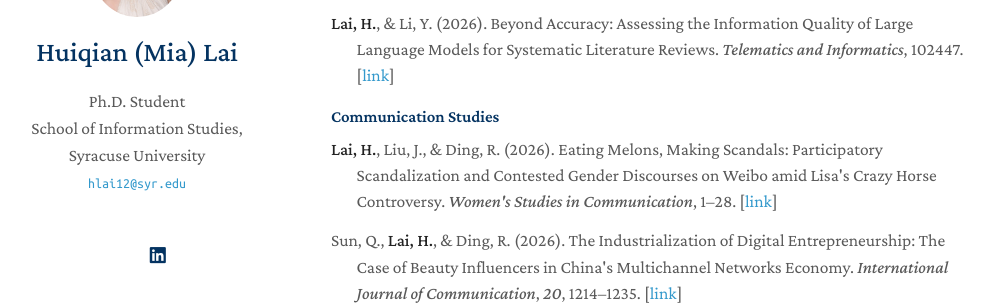
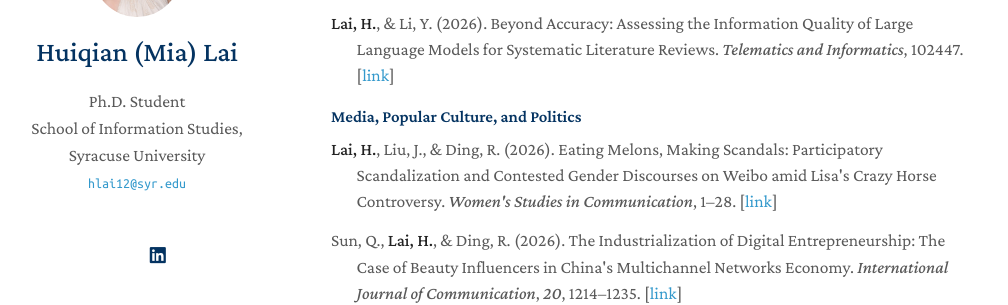
Before and after one commit to HuiqianLai/HuiqianLai.github.io, a Jekyll site: the page built from index.md, in a window 1280 px wide and 900 px high, scrolled down 2329 px. Shown: the part 153-458 px from the top of the window, without its empty margins (139-1147 px from the left). Built offline with Jekyll 4.4.1, drawn with Linux system fonts in a browser that asks for light colours; a style sheet for code colours, icons or effects is not loaded.

Commit message:
Rename Communication Studies group to Media, Popular Culture, and Politics
Co-Authored-By: Claude Opus 5.5 <noreply@anthropic.com>

```diff
--- a/_data/publications.yml
+++ b/_data/publications.yml
@@ -6,7 +6,7 @@ selected:
     ids: [fastfood, desire-deference]
   - heading: LLM Behavior in Social Contexts
     ids: [llm-sex, safe-scripted, entertainment-news, beyond-accuracy]
-  - heading: Communication Studies
+  - heading: Media, Popular Culture, and Politics
     ids: [eating-melons, industrialization, digital-witnessing]
 
 # Full list (APA style) shown on /publications/, newest first within each group.
```
